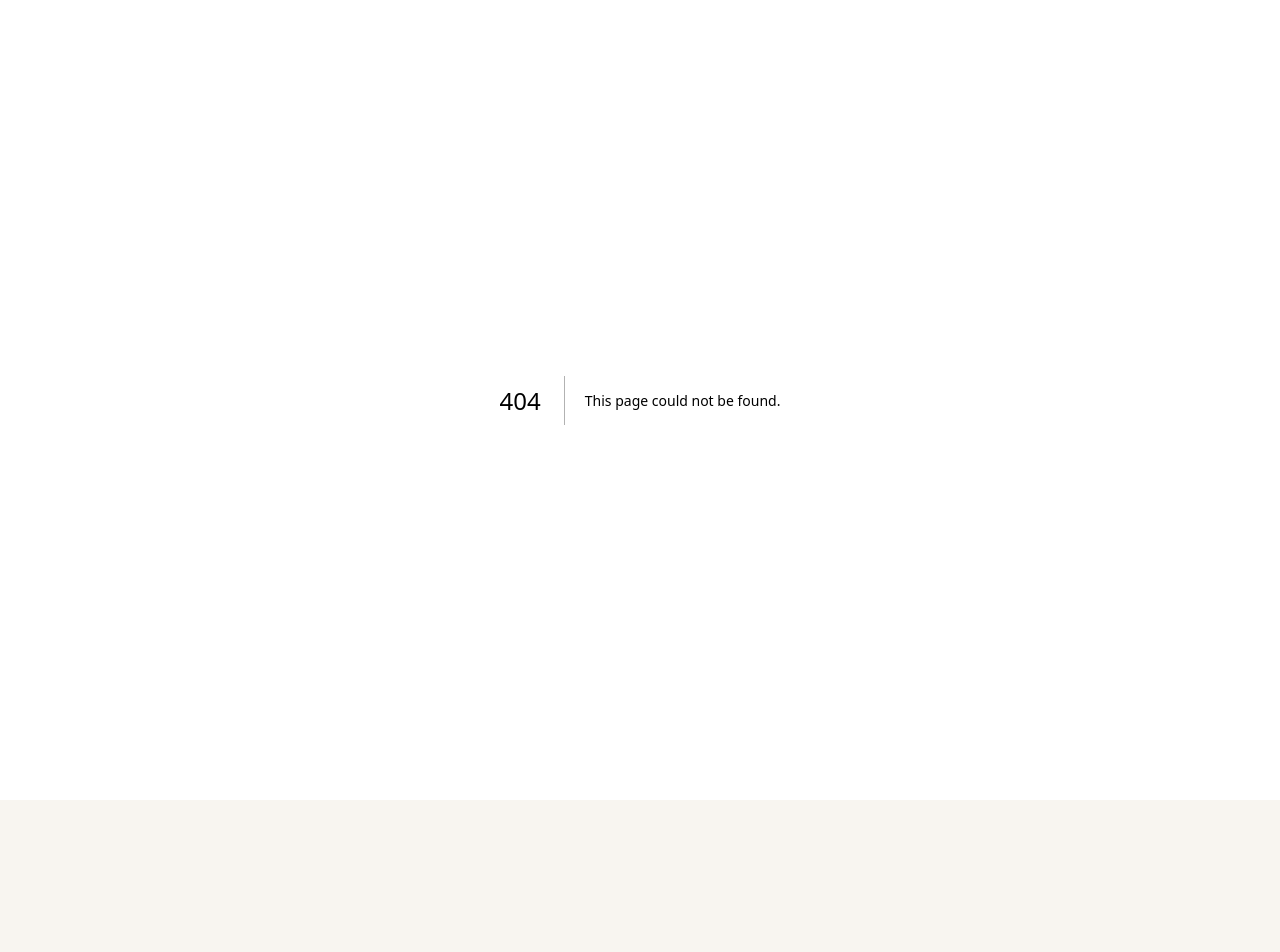
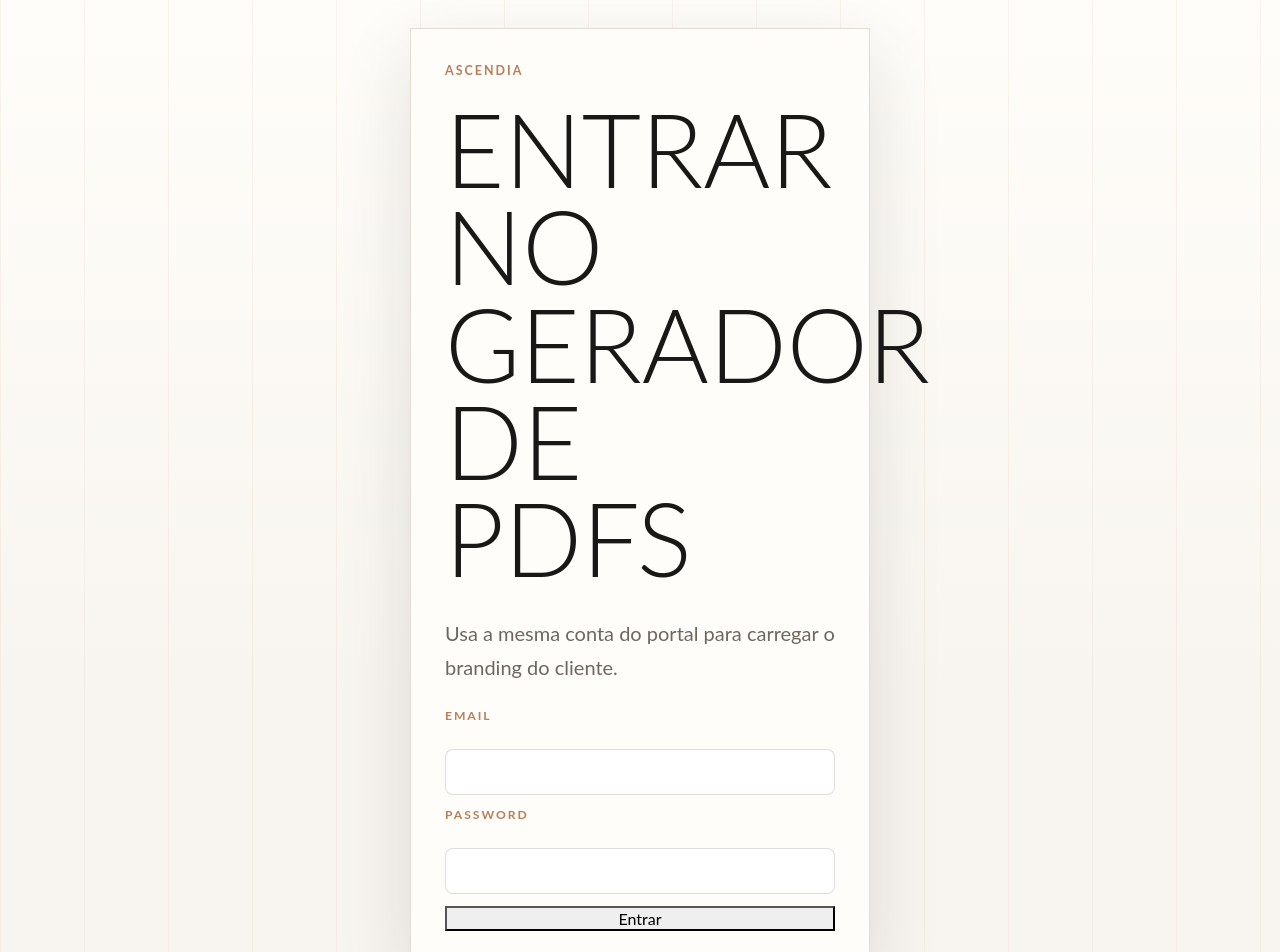
Before and after one commit to ascendia-ia/ascendia-imo-pdf-generator, a Next.js app: page /login in a window 1280 px wide. Before the commit this address had no page. Shown: the top 952 px of the page. Before the commit the page ends 800 px from the top, so only its background shows below. Built offline with nearby package versions, Linux system fonts and the light colour scheme.

Commit message:
Connect PDF generator to portal Supabase

```diff
--- a/app/globals.css
+++ b/app/globals.css
@@ -76,6 +76,46 @@ button {
   display: block;
   width: clamp(128px, 15vw, 180px);
   height: auto;
+}
+
+.agency-logo-fallback {
+  align-items: center;
+  background: #161616;
+  border-radius: 8px;
+  color: #ffffff;
+  display: inline-flex;
+  font-size: 28px;
+  font-weight: 800;
+  height: 54px;
+  justify-content: center;
+  width: 54px;
+}
+
+.login-page {
+  align-items: center;
+  display: flex;
+  justify-content: center;
+  min-height: 100vh;
+}
+
+.login-card {
+  max-width: 460px;
+  width: 100%;
+}
+
+.login-form {
+  display: grid;
+  gap: 12px;
+  margin-top: 24px;
+}
+
+.login-form input {
+  background: #ffffff;
+  border: 1px solid rgba(22, 22, 22, 0.14);
+  border-radius: 8px;
+  color: #171717;
+  min-height: 46px;
+  padding: 0 12px;
 }
 
 .care-logo {
--- /dev/null
+++ b/app/login/page.tsx
@@ -0,0 +1,69 @@
+"use client";
+
+import { FormEvent, useState } from "react";
+import { createClient } from "@/lib/supabase/client";
+
+export default function LoginPage() {
+  const [email, setEmail] = useState("");
+  const [password, setPassword] = useState("");
+  const [error, setError] = useState("");
+  const [busy, setBusy] = useState(false);
+
+  async function handleSubmit(event: FormEvent<HTMLFormElement>) {
+    event.preventDefault();
+    setBusy(true);
+    setError("");
+
+    const supabase = createClient();
+    const { error: signInError } = await supabase.auth.signInWithPassword({
+      email,
+      password
+    });
+
+    if (signInError) {
+      setError(signInError.message);
+      setBusy(false);
+      return;
+    }
+
+    window.location.href = "/";
+  }
+
+  return (
+    <main className="page-shell login-page">
+      <section className="generator-panel login-card">
+        <p className="eyebrow">Ascendia</p>
+        <h1>Entrar no gerador de PDFs</h1>
+        <p className="lead">
+          Usa a mesma conta do portal para carregar o branding do cliente.
+        </p>
+
+        <form className="login-form" onSubmit={handleSubmit}>
+          <label htmlFor="email">Email</label>
+          <input
+            id="email"
+            type="email"
+            value={email}
+            onChange={(event) => setEmail(event.target.value)}
+            required
+          />
+
+          <label htmlFor="password">Password</label>
+          <input
+            id="password"
+            type="password"
+            value={password}
+            onChange={(event) => setPassword(event.target.value)}
+            required
+          />
+
+          <button type="submit" disabled={busy}>
+            {busy ? "A entrar" : "Entrar"}
+          </button>
+        </form>
+
+        {error ? <p className="status-message error">{error}</p> : null}
+      </section>
+    </main>
+  );
+}
--- /dev/null
+++ b/lib/supabase/client.ts
@@ -0,0 +1,8 @@
+import { createBrowserClient } from "@supabase/ssr";
+
+export function createClient() {
+  return createBrowserClient(
+    process.env.NEXT_PUBLIC_SUPABASE_URL!,
+    process.env.NEXT_PUBLIC_SUPABASE_PUBLISHABLE_KEY!
+  );
+}
--- a/package.json
+++ b/package.json
@@ -9,6 +9,8 @@
     "lint": "eslint"
   },
   "dependencies": {
+    "@supabase/ssr": "0.9.0",
+    "@supabase/supabase-js": "2.99.1",
     "next": "16.2.9",
     "react": "19.2.7",
     "react-dom": "19.2.7"
```
Also changed, not shown: app/page.tsx (+5 -2 lines), app/pdf-generator.tsx (+13 -9 lines), lib/client-branding.ts (added, +47 -0 lines), lib/supabase/server.ts (added, +27 -0 lines), middleware.ts (added, +47 -0 lines), 2 other files (tests, documents, lock files or other folders).
